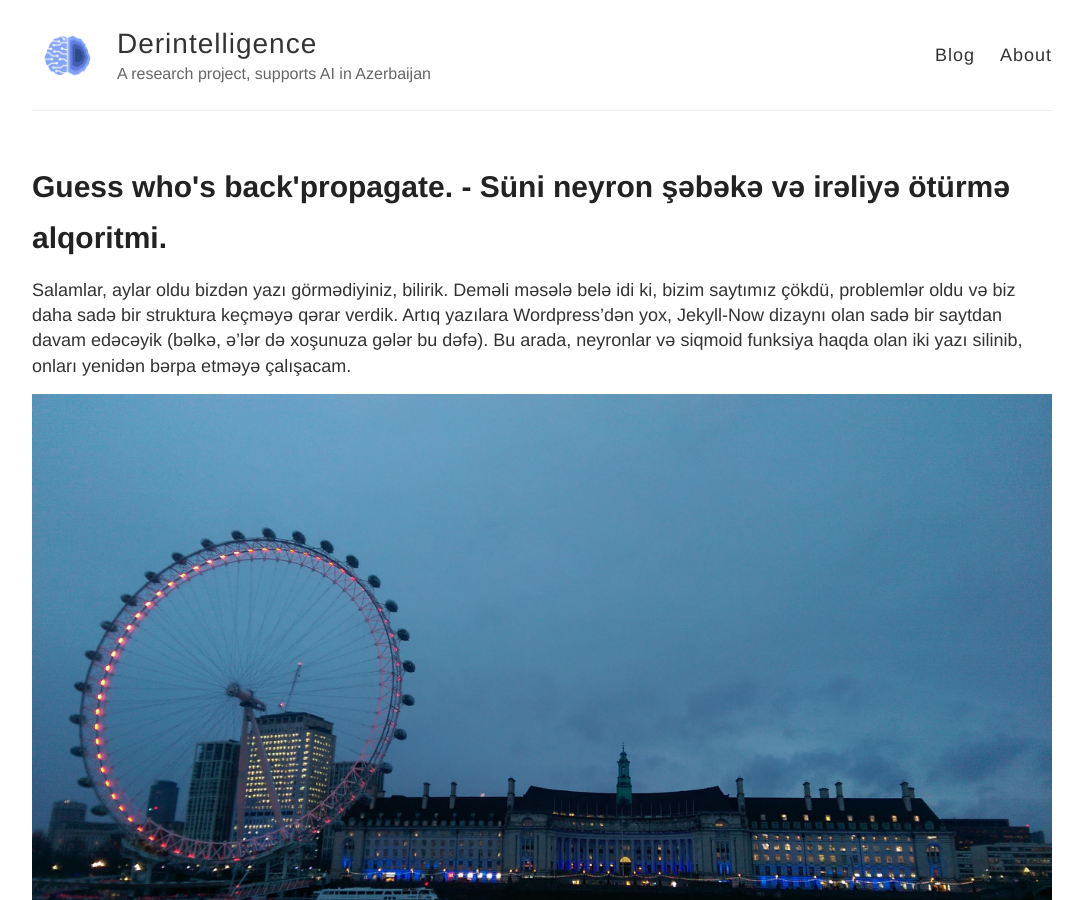
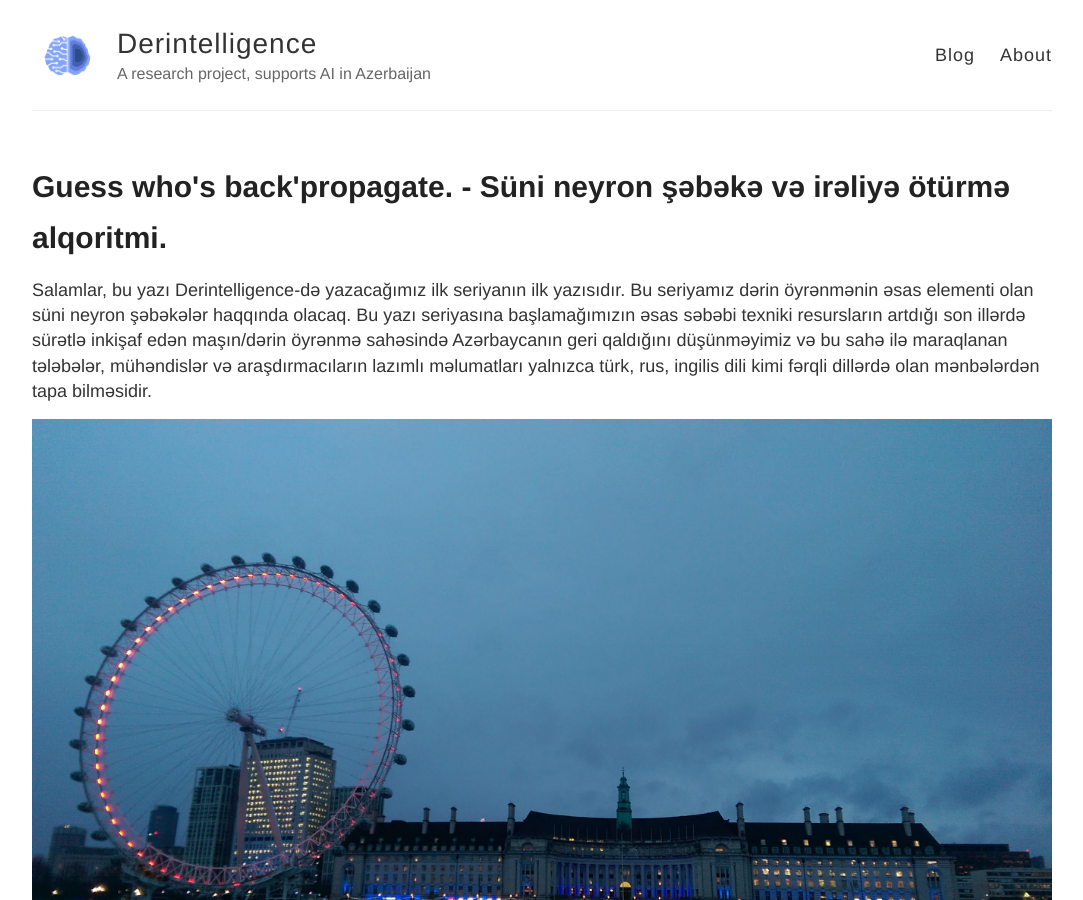
Before and after one commit to DERINtelligence/web, a Jekyll site: the page built from _posts/2019-2-14-suni_neyron_shebekeler_ireli_qidalama.md, in a window 1280 px wide and 900 px high. Shown: the whole window, without its empty margins (98-1181 px from the left). Built offline with Jekyll 4.4.1, drawn with Linux system fonts in a browser that asks for light colours; formulas are drawn with MathJax 3; comment, search, counter and statistics services are not loaded.

Commit message:
update (introduction)

```diff
--- a/_posts/2019-2-14-suni_neyron_shebekeler_ireli_qidalama.md
+++ b/_posts/2019-2-14-suni_neyron_shebekeler_ireli_qidalama.md
@@ -4,7 +4,7 @@ title: Guess who's back'propagate. - Süni neyron şəbəkə və irəliyə ötü
 author: Mammad Hajili
 ---
 
-Salamlar, aylar oldu bizdən yazı görmədiyiniz, bilirik. Deməli məsələ belə idi ki, bizim saytımız çökdü, problemlər oldu və biz daha sadə bir struktura keçməyə qərar verdik. Artıq yazılara Wordpress'dən yox, Jekyll-Now dizaynı olan sadə bir saytdan davam edəcəyik (bəlkə, ə'lər də xoşunuza gələr bu dəfə). Bu arada, neyronlar və siqmoid funksiya haqda olan iki yazı silinib, onları yenidən bərpa etməyə çalışacam.
+Salamlar, bu yazı Derintelligence-də yazacağımız ilk seriyanın ilk yazısıdır. Bu seriyamız dərin öyrənmənin əsas elementi olan süni neyron şəbəkələr haqqında olacaq. Bu yazı seriyasına başlamağımızın əsas səbəbi texniki resursların artdığı son illərdə sürətlə inkişaf edən maşın/dərin öyrənmə sahəsində Azərbaycanın geri qaldığını düşünməyimiz və bu sahə ilə maraqlanan tələbələr, mühəndislər və araşdırmacıların lazımlı məlumatları yalnızca türk, rus, ingilis dili kimi fərqli dillərdə olan mənbələrdən tapa bilməsidir.
 
 <img src="https://raw.githubusercontent.com/DERINtelligence/web/master/images/london_blog.jpg">
 
```
